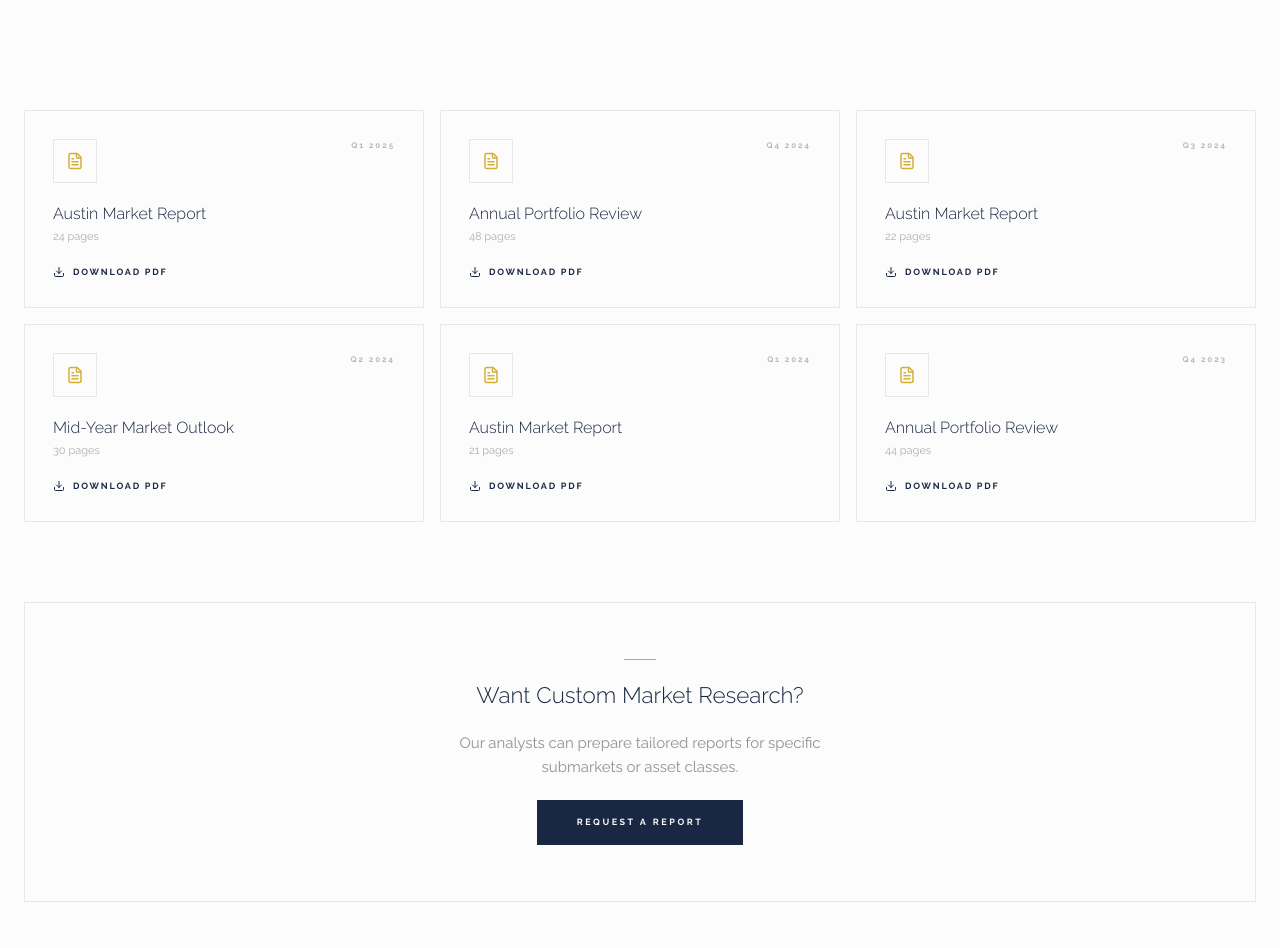
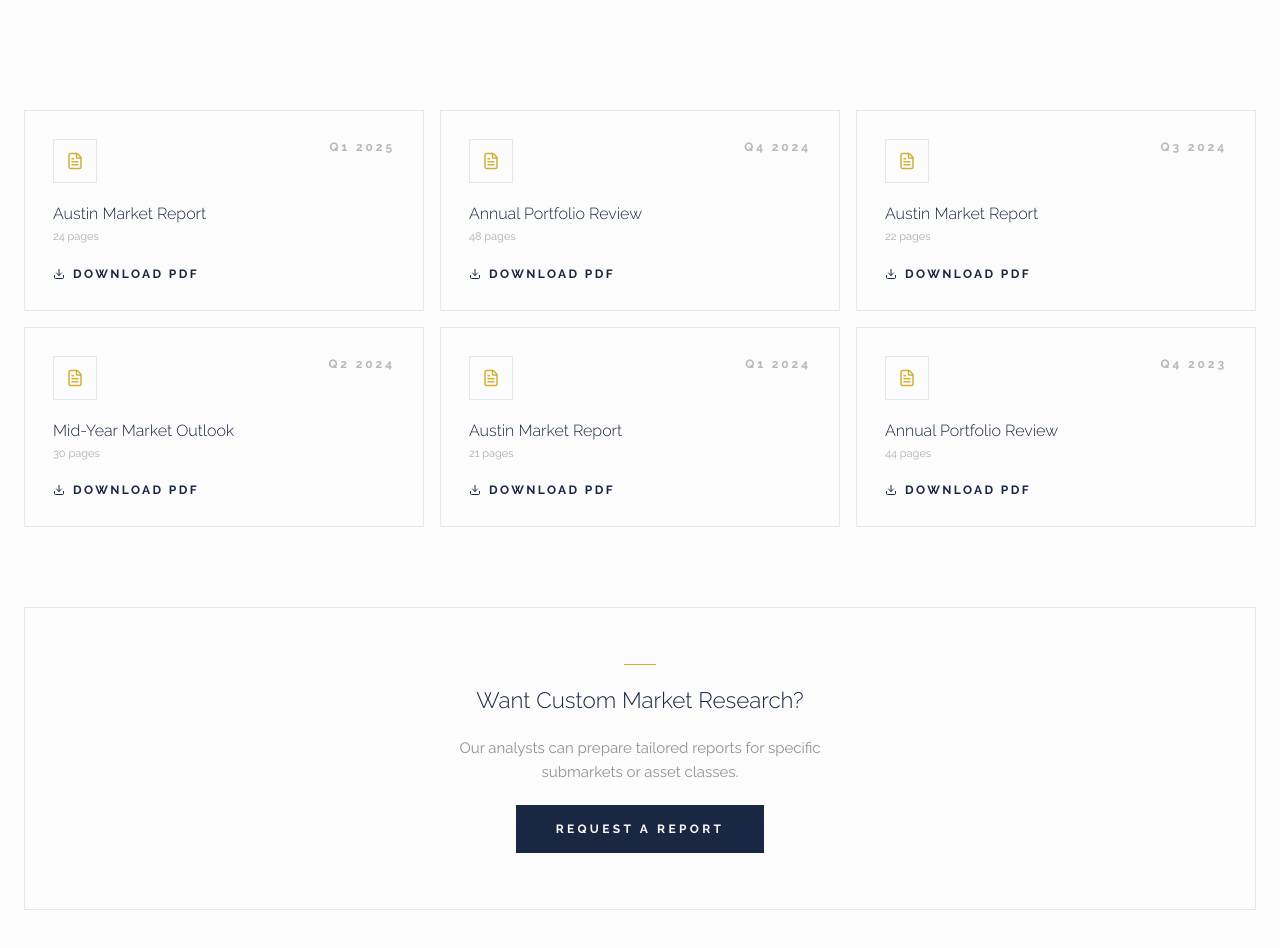
Before and after one commit to amxr21/nexus-properties, a Next.js app: page /en/reports in a window 1280 px wide. Shown: the part 540-1488 px from the top of the page. Built offline with nearby package versions, Linux system fonts and the light colour scheme; no server answers.

Commit message:
page: reports and sitemap pages updated

```diff
--- a/src/app/[locale]/reports/page.tsx
+++ b/src/app/[locale]/reports/page.tsx
@@ -37,13 +37,13 @@ export default function ReportsPage() {
                       <div className="flex h-11 w-11 shrink-0 items-center justify-center border border-line text-gold-500">
                         <FileText size={18} />
                       </div>
-                      <span className="text-[8px] font-bold tracking-[0.24em] text-charcoal/35 uppercase">{quarter}</span>
+                      <span className="text-xs font-bold tracking-[0.24em] text-charcoal/35 uppercase">{quarter}</span>
                     </div>
                     <div>
                       <h3 className="font-display text-[1rem] font-light text-navy leading-snug">{title}</h3>
                       <p className="mt-1 text-[11px] text-charcoal/40">{pages}</p>
                     </div>
-                    <button className="mt-auto inline-flex items-center gap-2 text-[9px] font-bold tracking-[0.2em] text-navy uppercase hover:text-gold-500 transition-colors">
+                    <button className="mt-auto inline-flex items-center gap-2 text-xs font-bold tracking-[0.2em] text-navy uppercase hover:text-gold-500 transition-colors">
                       <Download size={12} />
                       {t('downloadBtn')}
                     </button>
@@ -59,7 +59,7 @@ export default function ReportsPage() {
                 <p className="max-w-sm text-[15px] text-charcoal/55 leading-relaxed">{t('ctaSub')}</p>
                 <a
                   href={`/${locale}/contact`}
-                  className="bg-navy px-10 py-4 text-[9px] font-bold tracking-[0.28em] text-white uppercase hover:bg-navy/85 transition-colors"
+                  className="bg-navy px-10 py-4 text-xs font-bold tracking-[0.28em] text-white uppercase hover:bg-navy/85 transition-colors"
                 >
                   {t('ctaBtn')}
                 </a>
--- a/src/app/[locale]/sitemap-page/page.tsx
+++ b/src/app/[locale]/sitemap-page/page.tsx
@@ -1,15 +1,22 @@
 'use client';
 
+import { useEffect, useState } from 'react';
 import { useTranslations, useLocale } from 'next-intl';
 import { Header } from '@/components/layout/Header';
 import { Footer } from '@/components/layout/Footer';
 import { Container } from '@/components/ui/Container';
 import { PageHero } from '@/components/ui/PageHero';
 import { Reveal } from '@/components/ui/Reveal';
+import { getProjects, type StrapiProject } from '@/lib/strapi';
 
 export default function SitemapPage() {
   const t = useTranslations('SitemapPage');
   const locale = useLocale();
+  const [projects, setProjects] = useState<StrapiProject[]>([]);
+
+  useEffect(() => {
+    getProjects(locale).then(setProjects).catch(() => setProjects([]));
+  }, [locale]);
 
   const sections = [
     {
@@ -25,15 +32,10 @@ export default function SitemapPage() {
     },
     {
       heading: t('projectsHeading'),
-      links: [
-        { label: 'Lamar Collective',   href: `/${locale}/projects/lamar-collective` },
-        { label: 'Eastside Yard',      href: `/${locale}/projects/eastside-yard` },
-        { label: 'Domain North Tower', href: `/${locale}/projects/domain-north-tower` },
-        { label: 'Congress Plaza',     href: `/${locale}/projects/congress-plaza` },
-        { label: 'Barton Heights',     href: `/${locale}/projects/barton-heights` },
-        { label: 'Rainey Lofts',       href: `/${locale}/projects/rainey-lofts` },
-        { label: 'Mueller Commons',    href: `/${locale}/projects/mueller-commons` },
-      ],
+      links: projects.map(p => ({
+        label: p.title,
+        href: `/${locale}/projects/${p.slug}`,
+      })),
     },
     {
       heading: t('insightsHeading'),
@@ -66,14 +68,11 @@ export default function SitemapPage() {
               {sections.map(({ heading: h, links }, i) => (
                 <Reveal key={h} delay={i * 60}>
                   <div>
-                    <p className="mb-5 text-[8px] font-bold tracking-[0.28em] text-gold-500 uppercase">{h}</p>
+                    <p className="mb-5 text-xs font-bold tracking-[0.28em] text-gold-500 uppercase">{h}</p>
                     <ul className="flex flex-col gap-3">
                       {links.map(({ label, href }) => (
                         <li key={href}>
-                          <a
-                            href={href}
-                            className="text-[14px] text-charcoal/65 hover:text-navy transition-colors"
-                          >
+                          <a href={href} className="text-[14px] text-charcoal/65 hover:text-navy transition-colors">
                             {label}
                           </a>
                         </li>
```
